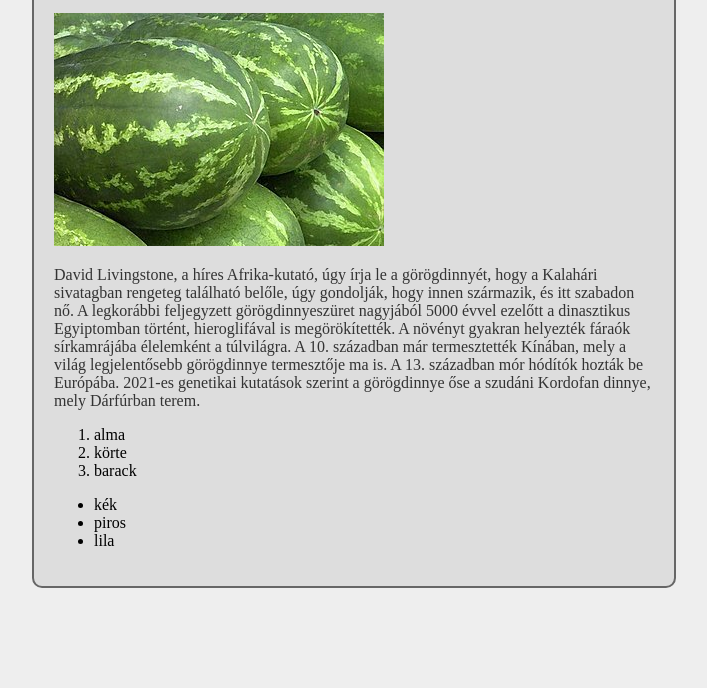
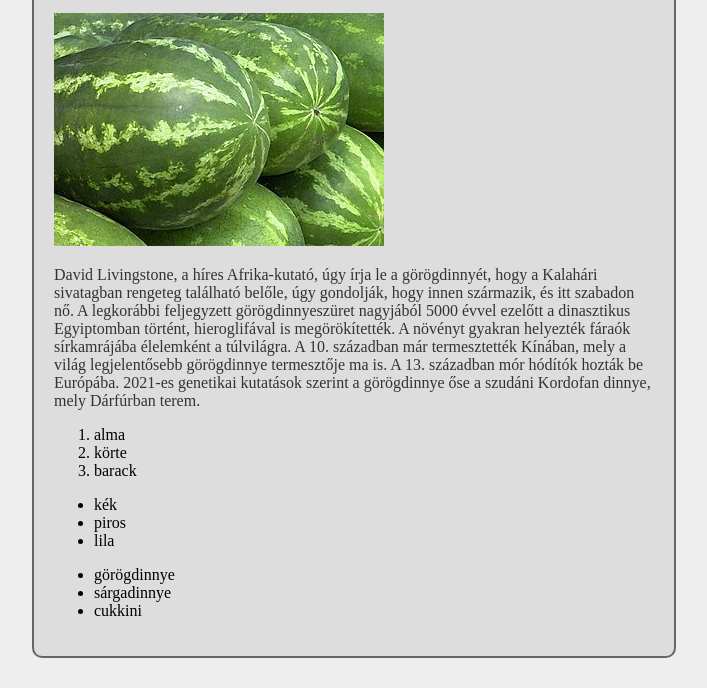
Before and after one commit to Attila135/2025-10-06, a plain HTML site: page index.html in a window 1280 px wide. Shown: the part 189-877 px from the top of the page, without its empty margins (286-993 px from the left). Before the commit the page ends 807 px from the top, so only its background shows below. Drawn offline with Linux system fonts and the light colour scheme.

Commit message:
Update index.html

```diff
--- a/index.html
+++ b/index.html
@@ -50,6 +50,14 @@
             </ul>
         </div>
 
+        <div class="sidebar">
+            <ul>
+                <li>görögdinnye</li>
+                <li>sárgadinnye</li>
+                <li>cukkini</li>
+            </ul>
+        </div>
+
         <div class="footer">
 
         </div>
```
